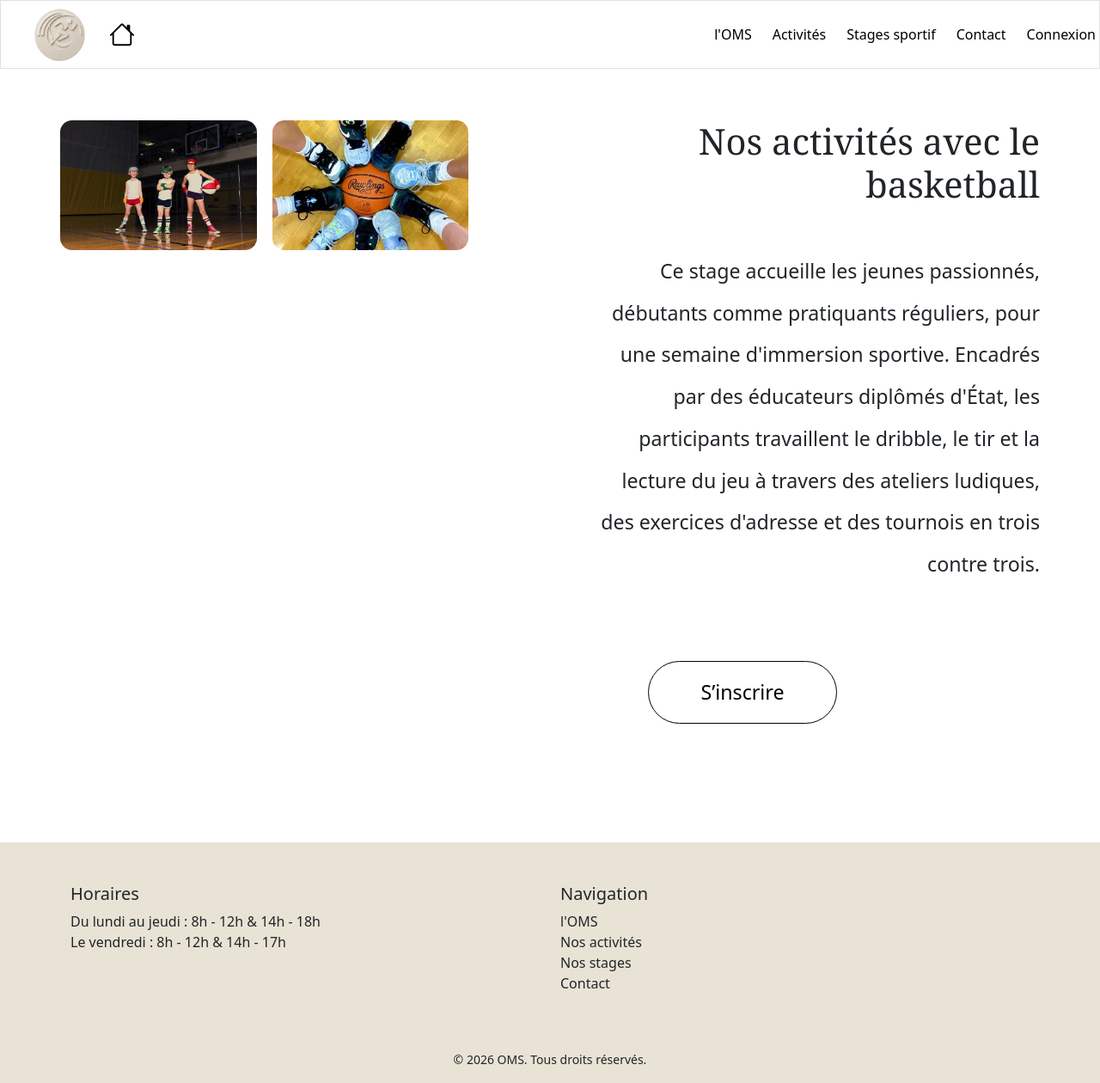
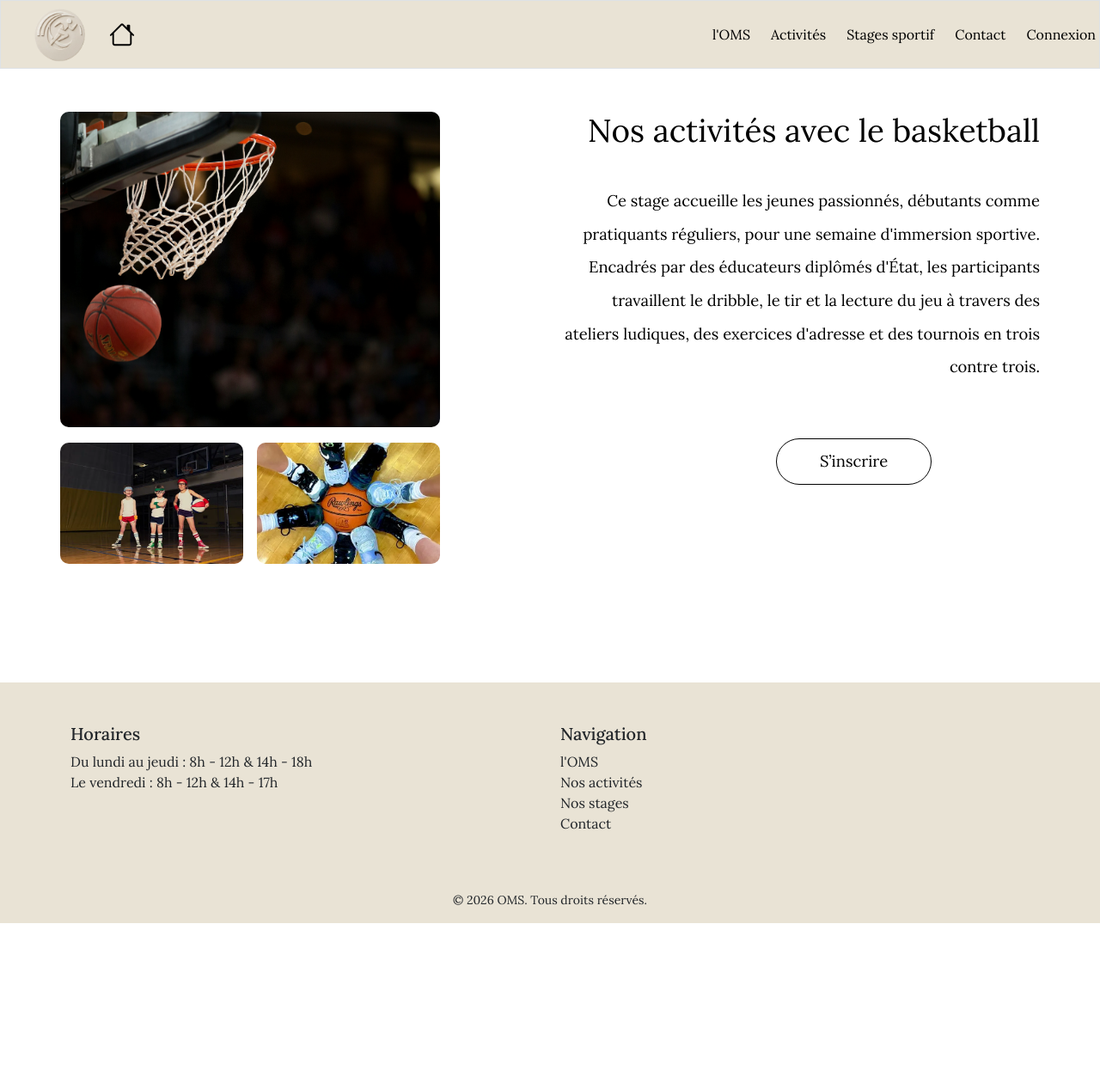
Before and after one commit to wilstan-sanquer/oms, a PHP site: page /oms/pages/activity/basketball.php in a window 1280 px wide. Shown: the whole page at 86% size. After the commit the page ends 1074 px from the top, so only its background shows below. Run offline with PHP 8.4, Linux system fonts and the light colour scheme.

Commit message:
feat : pages sports avec gabarit commun
- Ajoute components/sport-page.php : grande photo, vignettes optionnelles,
  titre, description et bouton S'inscrire
- Chaque page sport ne définit plus que ses données ($sport)
- Ajoute la page handball et renomme Tennis.php en tennis.php
- Corrige les chemins CSS, la police Lora et le sélecteur body de sport.css
- Corrige les liens de la navbar depuis pages/activity/

Co-Authored-By: Claude Opus 5.5 <noreply@anthropic.com>

```diff
--- a/frontend/assets/styles/sport.css
+++ b/frontend/assets/styles/sport.css
@@ -1,4 +1,4 @@
-.body {
+body {
   margin: 0;
   background: #fff;
   color: #000;
@@ -7,34 +7,26 @@
 
 main.activite {
   display: grid;
-  grid-template-columns: 1fr 1fr;
-  gap: 3rem 6rem;
+  grid-template-columns: minmax(0, 5fr) minmax(0, 7fr);
+  gap: 3rem 5rem;
   align-items: start;
-  max-width: 1500px;
+  max-width: 1300px;
   margin: 0 auto;
-  padding: 60px 70px 90px;
+  padding: 50px 70px 90px;
   box-sizing: border-box;
 }
 
 .galerie {
   display: flex;
   flex-direction: column;
-  gap: 32px;
-}
-
-.galerie .col {
-  padding: 0;
-}
-
-.galerie .col p {
-  display: none;
+  gap: 18px;
 }
 
 .photo-grande {
   width: 100%;
   max-width: 475px;
   aspect-ratio: 475 / 395;
-  border-radius: 14px;
+  border-radius: 10px;
   overflow: hidden;
 }
 
@@ -48,13 +40,13 @@ main.activite {
 .vignettes {
   display: grid;
   grid-template-columns: 1fr 1fr;
-  gap: 18px;
+  gap: 16px;
   max-width: 475px;
 }
 
 .vignettes .photo {
   aspect-ratio: 230 / 152;
-  border-radius: 14px;
+  border-radius: 10px;
   overflow: hidden;
 }
 
@@ -76,27 +68,27 @@ main.activite {
 .presentation h1 {
   font-family: "Lora", Georgia, serif;
   font-weight: 400;
-  font-size: 2.6rem;
-  margin: 0 0 3.2rem;
+  font-size: 2.3rem;
+  margin: 0 0 2.5rem;
 }
 
 .presentation p {
-  font-size: 1.45rem;
+  font-size: 1.15rem;
   line-height: 2.1;
-  max-width: 640px;
-  margin: 0 0 5.5rem;
+  max-width: 560px;
+  margin: 0 0 4rem;
 }
 
 .bouton {
   display: inline-block;
   align-self: center;
-  margin-right: 170px;
-  padding: 18px 60px;
+  margin-left: 30%;
+  padding: 12px 50px;
   border: 1.5px solid #000;
   border-radius: 999px;
   background: #fff;
   color: #000;
-  font-size: 1.45rem;
+  font-size: 1.15rem;
   text-decoration: none;
   transition: background 0.2s, color 0.2s;
 }
@@ -124,19 +116,17 @@ main.activite {
   }
 
   .presentation h1 {
-    font-size: 2rem;
-    margin-bottom: 2rem;
+    font-size: 1.8rem;
+    margin-bottom: 1.5rem;
   }
 
   .presentation p {
-    font-size: 1.15rem;
+    font-size: 1.05rem;
     line-height: 1.8;
-    margin-bottom: 3rem;
+    margin-bottom: 2.5rem;
   }
 
   .bouton {
-    margin-right: 0;
-    padding: 14px 44px;
-    font-size: 1.2rem;
+    margin-left: 0;
   }
 }
--- a/frontend/components/navbar.php
+++ b/frontend/components/navbar.php
@@ -1,5 +1,8 @@
 <?php
 $frontendPath = rtrim(str_replace('\\', '/', dirname($_SERVER['SCRIPT_NAME'])), '/');
+if (basename($frontendPath) === 'activity') {
+    $frontendPath = dirname($frontendPath);
+}
 if (basename($frontendPath) === 'pages') {
     $frontendPath = dirname($frontendPath);
 }
--- /dev/null
+++ b/frontend/components/sport-page.php
@@ -0,0 +1,56 @@
+<?php
+// Gabarit commun des pages sport. La page appelante définit $sport :
+// nom, titre, description, photo ['fichier', 'alt'], vignettes (optionnel).
+$imagesPath = '../../assets/images/sports/';
+?>
+<!doctype html>
+<html lang="fr">
+
+<head>
+  <meta charset="utf-8">
+  <meta name="viewport" content="width=device-width, initial-scale=1">
+  <title>OMS - <?= htmlspecialchars($sport['nom']) ?></title>
+  <link rel="preconnect" href="https://fonts.googleapis.com">
+  <link rel="preconnect" href="https://fonts.gstatic.com" crossorigin>
+  <link rel="stylesheet" href="https://fonts.googleapis.com/css2?family=Lora:wght@400;500&display=swap">
+  <link rel="stylesheet" href="https://cdn.jsdelivr.net/npm/bootstrap@5.3.8/dist/css/bootstrap.min.css">
+  <link rel="stylesheet" href="../../assets/styles/style.css">
+  <link rel="stylesheet" href="../../assets/styles/sport.css">
+</head>
+
+<body>
+  <?php require_once __DIR__ . '/navbar.php'; ?>
+  <main class="activite">
+    <section class="galerie">
+
+      <div class="photo-grande">
+        <img src="<?= $imagesPath . rawurlencode($sport['photo']['fichier']) ?>" alt="<?= htmlspecialchars($sport['photo']['alt']) ?>">
+      </div>
+
+      <?php if (!empty($sport['vignettes'])): ?>
+        <div class="vignettes">
+          <?php foreach ($sport['vignettes'] as $vignette): ?>
+            <div class="photo">
+              <img src="<?= $imagesPath . rawurlencode($vignette['fichier']) ?>" alt="<?= htmlspecialchars($vignette['alt']) ?>">
+            </div>
+          <?php endforeach; ?>
+        </div>
+      <?php endif; ?>
+
+    </section>
+
+    <section class="presentation">
+
+      <h1><?= htmlspecialchars($sport['titre']) ?></h1>
+
+      <p><?= htmlspecialchars($sport['description']) ?></p>
+
+      <a class="bouton" href="../inscription.php">S’inscrire</a>
+
+    </section>
+
+  </main>
+  <?php require_once __DIR__ . '/footer.php'; ?>
+</body>
+
+</html>
--- a/frontend/pages/activity/basketball.php
+++ b/frontend/pages/activity/basketball.php
@@ -1,51 +1,13 @@
-<!doctype html>
-<html lang="fr">
+<?php
+$sport = [
+  'nom' => 'Basketball',
+  'titre' => 'Nos activités avec le basketball',
+  'description' => 'Ce stage accueille les jeunes passionnés, débutants comme pratiquants réguliers, pour une semaine d\'immersion sportive. Encadrés par des éducateurs diplômés d\'État, les participants travaillent le dribble, le tir et la lecture du jeu à travers des ateliers ludiques, des exercices d\'adresse et des tournois en trois contre trois.',
+  'photo' => ['fichier' => 'basketball.jpg', 'alt' => 'Match de basketball entre jeunes joueurs'],
+  'vignettes' => [
+    ['fichier' => 'Basketball1.jpg', 'alt' => 'Jeune joueuse au tir en suspension'],
+    ['fichier' => 'Basketball2.jpg', 'alt' => 'Groupe d\'enfants à l\'entraînement de dribble'],
+  ],
+];
 
-<head>
-  <meta charset="utf-8">
-  <meta name="viewport" content="width=device-width, initial-scale=1">
-  <title>OMS - Basketball</title>
-  <link rel="stylesheet" href="https://cdn.jsdelivr.net/npm/bootstrap@5.3.8/dist/css/bootstrap.min.css">
-  <link rel="stylesheet" href="../assets/styles/sport.css">
-</head>
-
-<body>
-  <?php require_once __DIR__ . '/../../components/navbar.php'; ?>
-  <main class="activite">
-    <section class="galerie">
-
-
-
-
-      <div class="vignettes">
-        <div class="photo">
-          <img src="../../assets/images/sports/basketball1.jpg" alt="Jeune joueuse au tir en suspension">
-        </div>
-
-        <div class="photo">
-          <img src="../../assets/images/sports/basketball2.jpg" alt="Groupe d'enfants à l'entraînement de dribble">
-        </div>
-      </div>
-
-    </section>
-
-    <section class="presentation">
-
-      <h1>Nos activités avec le basketball</h1>
-
-      <p>
-        Ce stage accueille les jeunes passionnés, débutants comme pratiquants réguliers,
-        pour une semaine d'immersion sportive. Encadrés par des éducateurs diplômés d'État,
-        les participants travaillent le dribble, le tir et la lecture du jeu à travers des
-        ateliers ludiques, des exercices d'adresse et des tournois en trois contre trois.
-      </p>
-
-      <a class="bouton" href="../inscription.html">S’inscrire</a>
-
-    </section>
-
-  </main>
-  <?php require_once __DIR__ . '/../../components/footer.php'; ?>
-</body>
-
-</html>
+require __DIR__ . '/../../components/sport-page.php';
```
Also changed, not shown: frontend/pages/activity/Tennis.php (deleted, +0 -20 lines), frontend/pages/activity/cycle-ball.php (+8 -19 lines), frontend/pages/activity/disc-golf.php (+8 -19 lines), frontend/pages/activity/football.php (+8 -19 lines), frontend/pages/activity/handball.php (added, +9 -0 lines), frontend/pages/activity/hobby-horsing.php (+8 -19 lines), frontend/pages/activity/quidditch.php (+8 -19 lines), frontend/pages/activity/tennis.php (added, +9 -0 lines).
